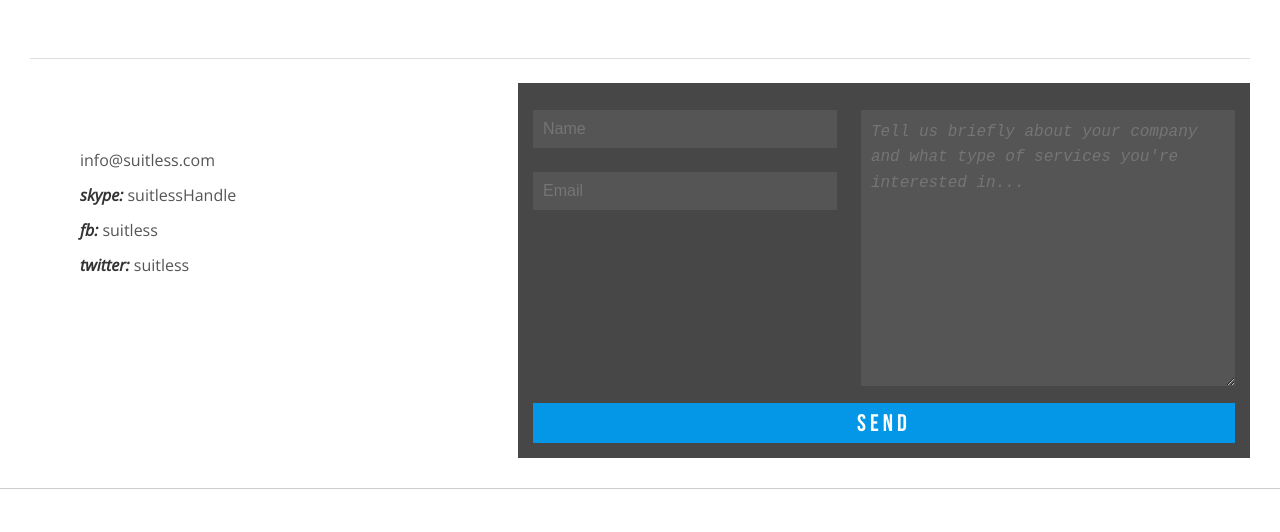
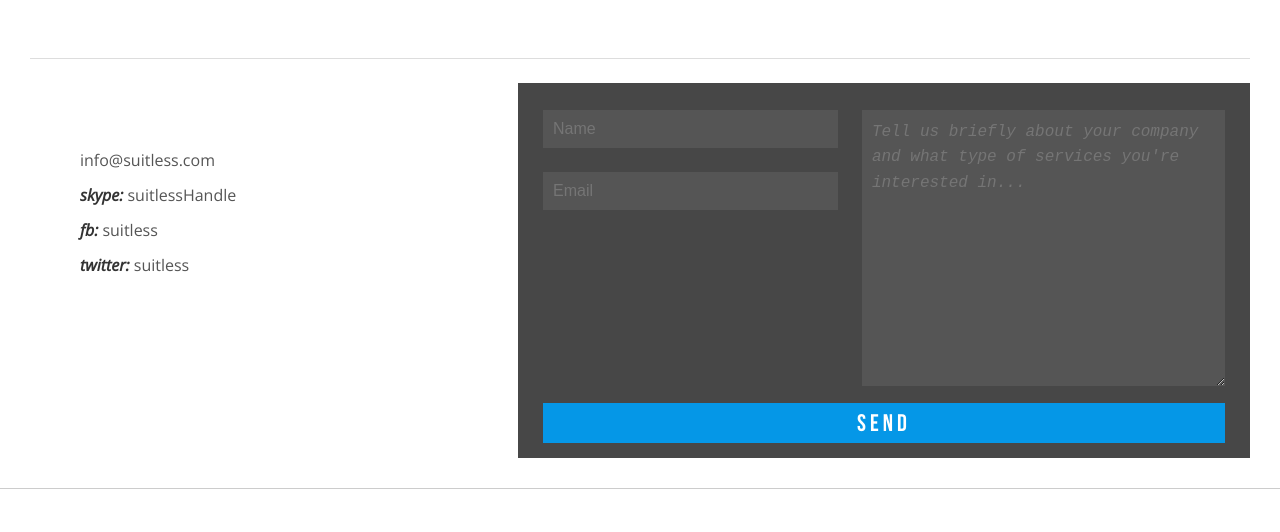
Before and after one commit to flanban/redolent-octo-kumquat, a Jekyll site: the page built from pricing/index.html, in a window 1280 px wide. Shown: the part 145-677 px from the top of the page. Built offline with Jekyll 4.4.1, drawn with Linux system fonts in a browser that asks for light colours.

Commit message:
update contact form

```diff
--- a/_sass/_footer.scss
+++ b/_sass/_footer.scss
@@ -48,7 +48,7 @@
     float:left;
     background:#474747;
     form {
-      padding: 15px;
+      padding:15px 25px;
       input,textarea {
         //margin:5px;
         padding: 10px;
```
